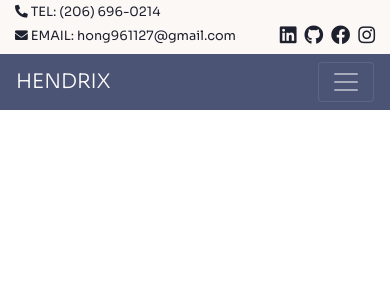
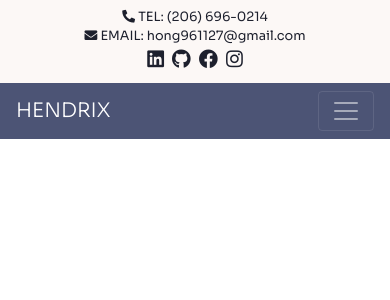
Before and after one commit to hyhong-code/Hendrix-Wallets, a React (Create React App) app in the folder client/: page / in a window 390 px wide. Shown: the top 300 px of the page. Built offline with nearby package versions, Linux system fonts and the light colour scheme.

Commit message:
Finish styling topbar

```diff
--- a/client/src/App.scss
+++ b/client/src/App.scss
@@ -22,6 +22,7 @@ body {
   padding: 5rem 0;
 }
 
+// Topbar section
 .topbar {
   .topbar-list {
     list-style: none;
@@ -34,6 +35,16 @@ body {
     font-size: 0.8rem;
     font-weight: 400;
 
+    .topbar-item {
+      &:not(:first-child) {
+        padding-left: 0.5rem;
+      }
+
+      &:not(:last-child) {
+        padding-right: 0.5rem;
+      }
+    }
+
     a {
       color: inherit;
       font-size: 1.2rem;
@@ -44,3 +55,30 @@ body {
     }
   }
 }
+
+@media screen and (max-width: 768px) {
+  .topbar {
+    .topbar-list {
+      display: block;
+      padding: 0.5rem;
+
+      .topbar-item {
+        display: flex;
+        justify-content: center;
+        align-items: center;
+
+        &:not(:first-child) {
+          padding: 0;
+        }
+
+        &:not(:last-child) {
+          padding: 0;
+        }
+
+        .fas {
+          margin-right: 0.2rem;
+        }
+      }
+    }
+  }
+}
```
